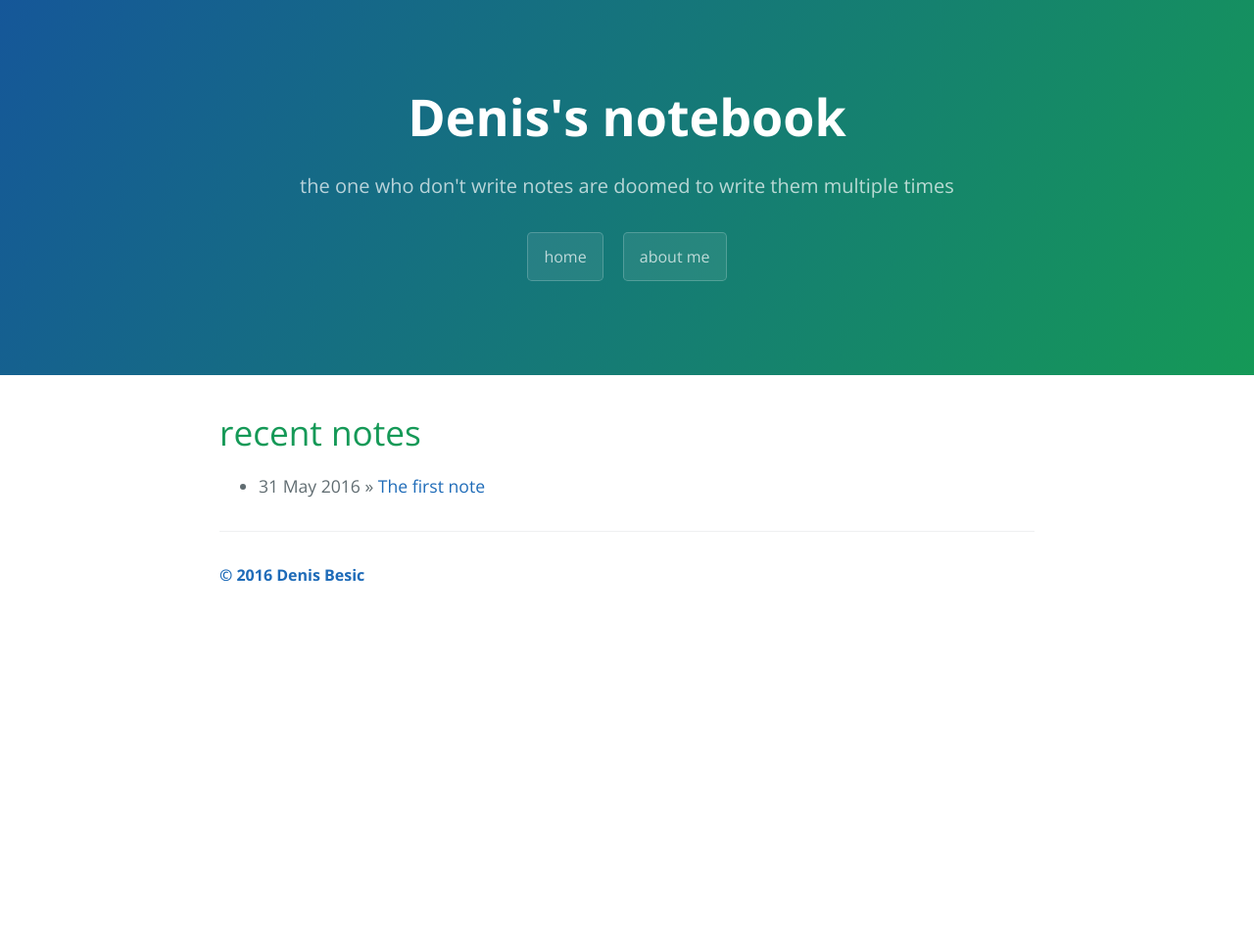
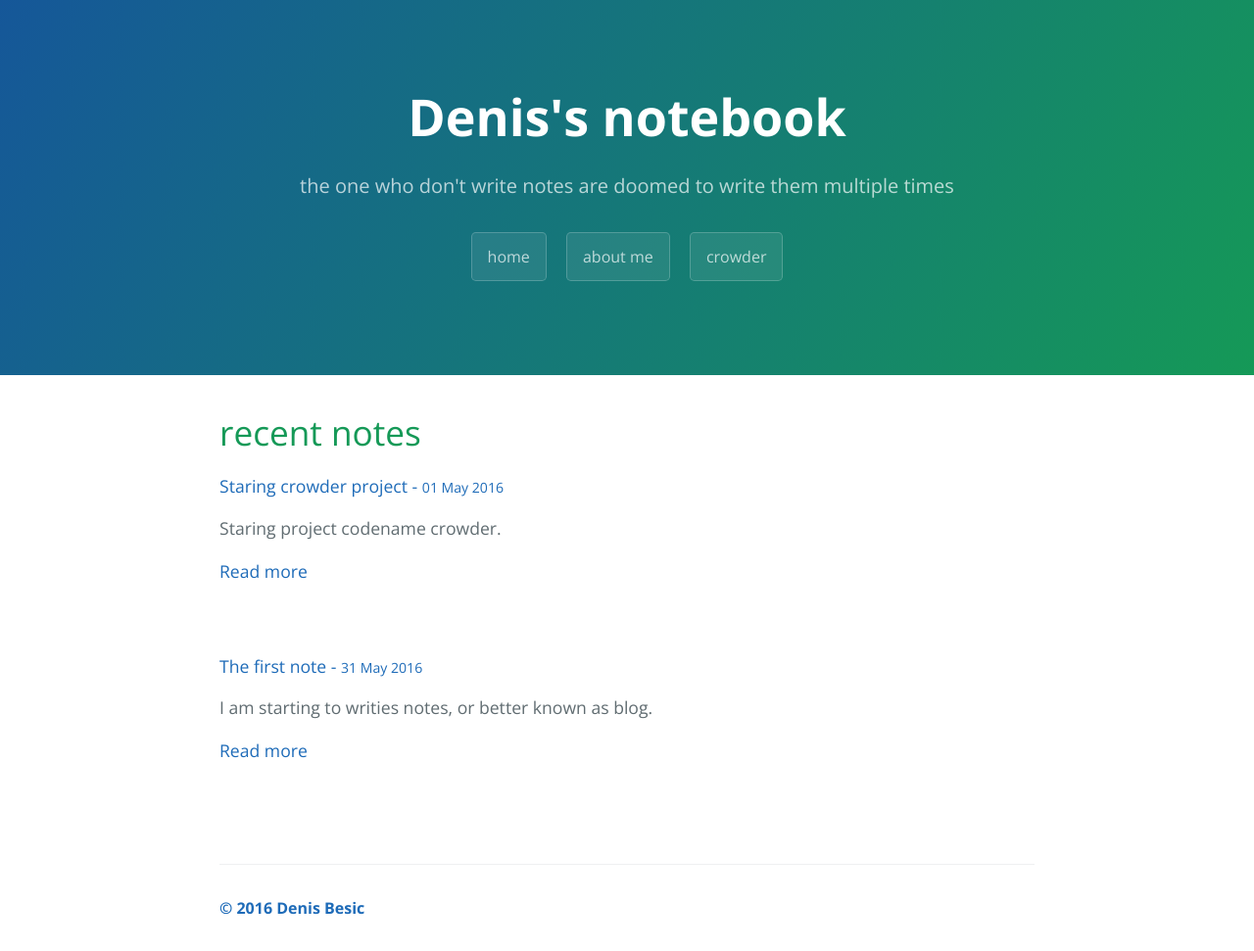
Before and after one commit to denza/blog, a Jekyll site: the page built from index.html, in a window 1280 px wide. Shown: the whole page at 98% size. Built offline with Jekyll 4.4.1, drawn with Linux system fonts in a browser that asks for light colours; the list of posts is cut into pages by our own code; before the commit the page ends 900 px from its top, so only the background shows below that.

Commit message:
Crowder project

```diff
--- a/_includes/page-header.html
+++ b/_includes/page-header.html
@@ -3,4 +3,5 @@
   <h2 class="project-tagline">{{ site.tagline }}</h2>
   <a href="/" class="btn">home</a>
   <a href="/about.html" class="btn">about me</a>
+  <a href="/crowder.html" class="btn">crowder</a>
 </section>
--- a/_posts/2016-05-31-the-first-note.markdown
+++ b/_posts/2016-05-31-the-first-note.markdown
@@ -1,6 +1,7 @@
 ---
 layout: default
 title:  "The first note"
+description: "I am starting to writies notes, or better known as blog."
 date:   2016-05-31 12:50:00
 categories: main
 ---
--- /dev/null
+++ b/_posts/2016-06-01-starting-crowder.markdown
@@ -0,0 +1,9 @@
+---
+layout: default
+title:  "Staring crowder project"
+description: "Staring project codename crowder."
+date:   2016-05-01 12:50:00
+categories: crowder
+---
+
+Staring project codename crowder.
--- a/index.html
+++ b/index.html
@@ -5,9 +5,14 @@ title: {{ site.name }}
 
 <div id="home">
   <h1>recent notes</h1>
-  <ul class="posts">
-    {% for post in site.posts %}
-      <li><span>{{ post.date | date_to_string }}</span> &raquo; <a href="{{ site.baseurl }}{{ post.url }}">{{ post.title }}</a></li>
+  <div class="posts">
+    {% for post in site.posts reversed%}
+    <div>
+    	<h4><a href="{{ site.baseurl }}{{ post.url }}" >{{ post.title }} - <small>{{ post.date | date_to_string }}</small></a></h4>
+    	{{ post.description }}
+    	<p><a href="{{ site.baseurl }}{{ post.url }}" >Read more</a></p>
+    </div>
+    <br /><br />
     {% endfor %}
-  </ul>
+  </div>
 </div>
```
Also changed, not shown: crowder.html (added, +24 -0 lines).
